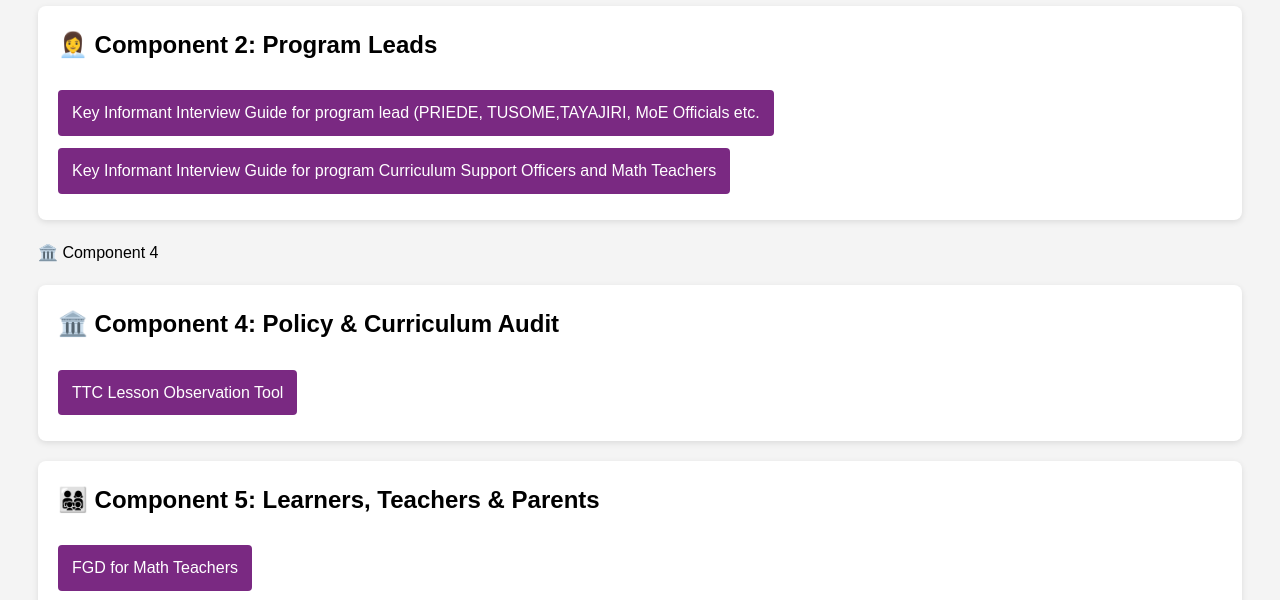
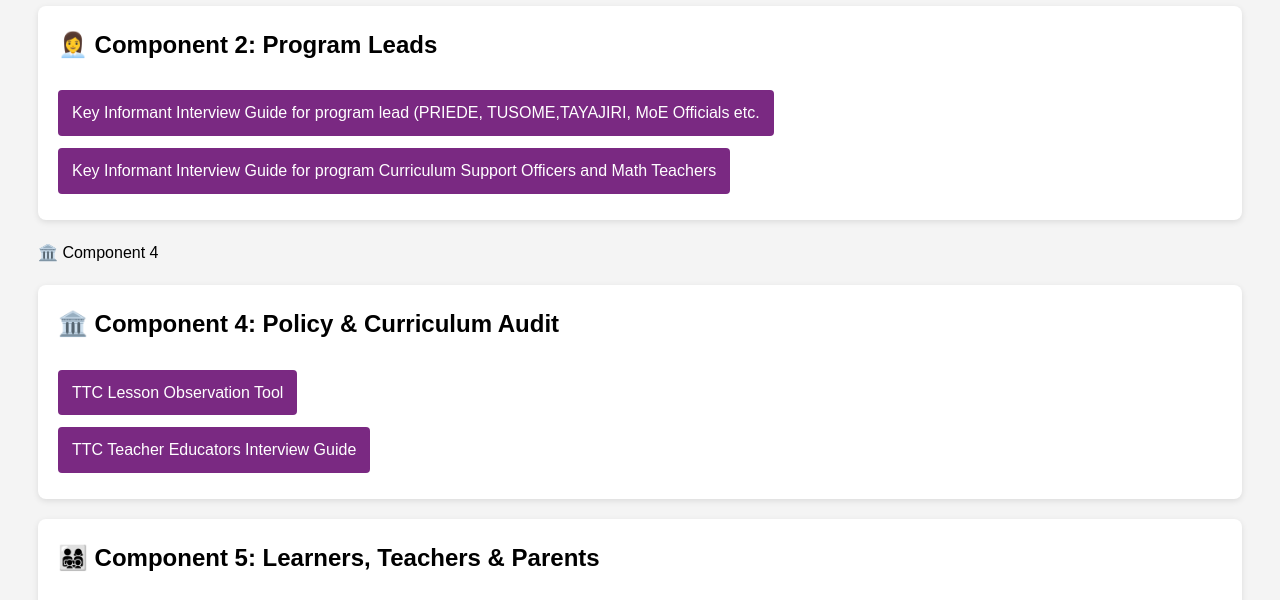
Before and after one commit to passies95/zizi, a plain HTML site: page index.html in a window 1280 px wide. Shown: the part 183-783 px from the top of the page. Drawn offline with Linux system fonts and the light colour scheme.

Commit message:
Update index.html

```diff
--- a/index.html
+++ b/index.html
@@ -75,6 +75,8 @@
   <div class="component">
     <h2>🏛️ Component 4: Policy & Curriculum Audit</h2>
     <a href="https://ee.kobotoolbox.org/x/0bIncwvS" class="form-link">TTC Lesson Observation Tool</a><br>
+    <a href="https://ee.kobotoolbox.org/x/iXdFXPqn" class="form-link">TTC Teacher Educators Interview Guide</a><br>
+
   </div>
 
   <!-- 👨‍👩‍👧‍👦 Component 5 -->
```
